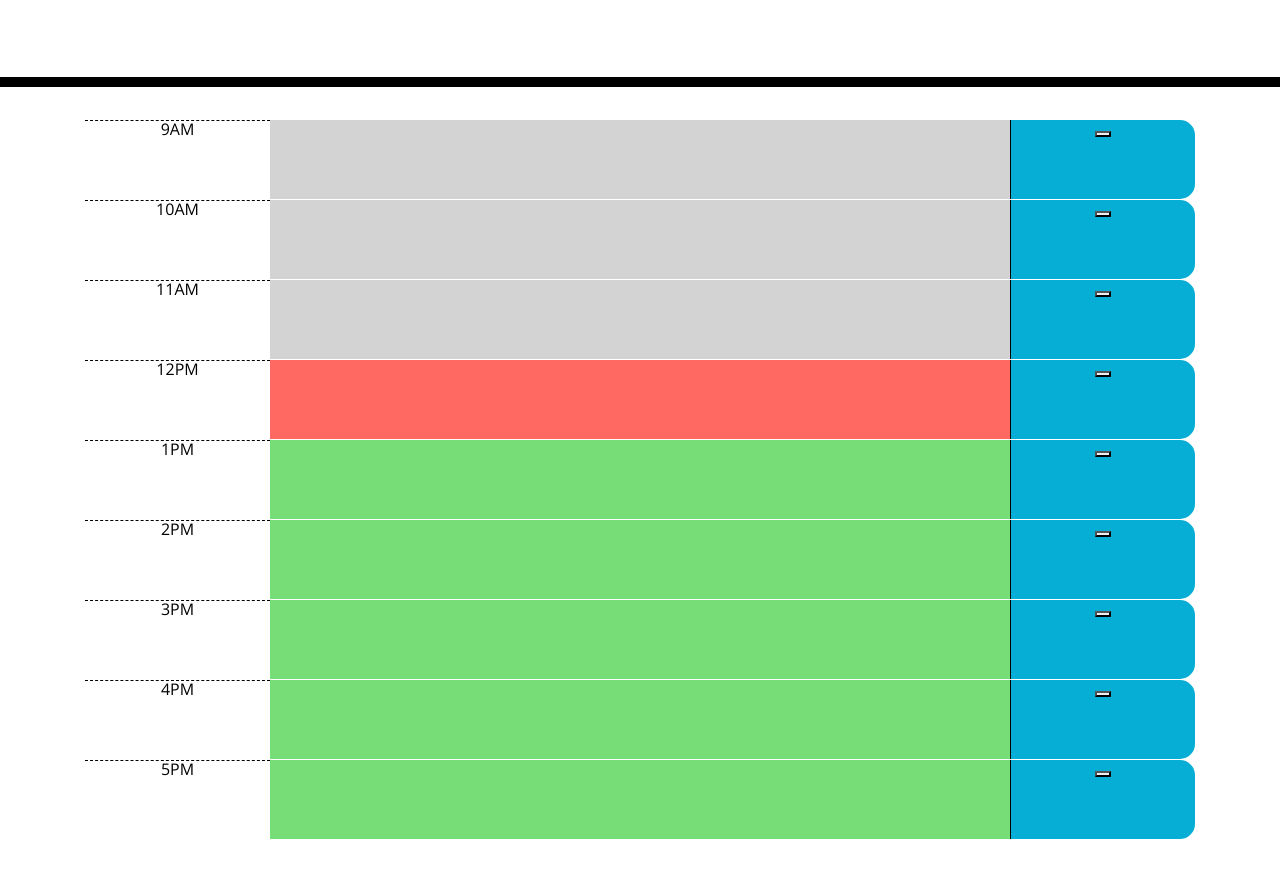
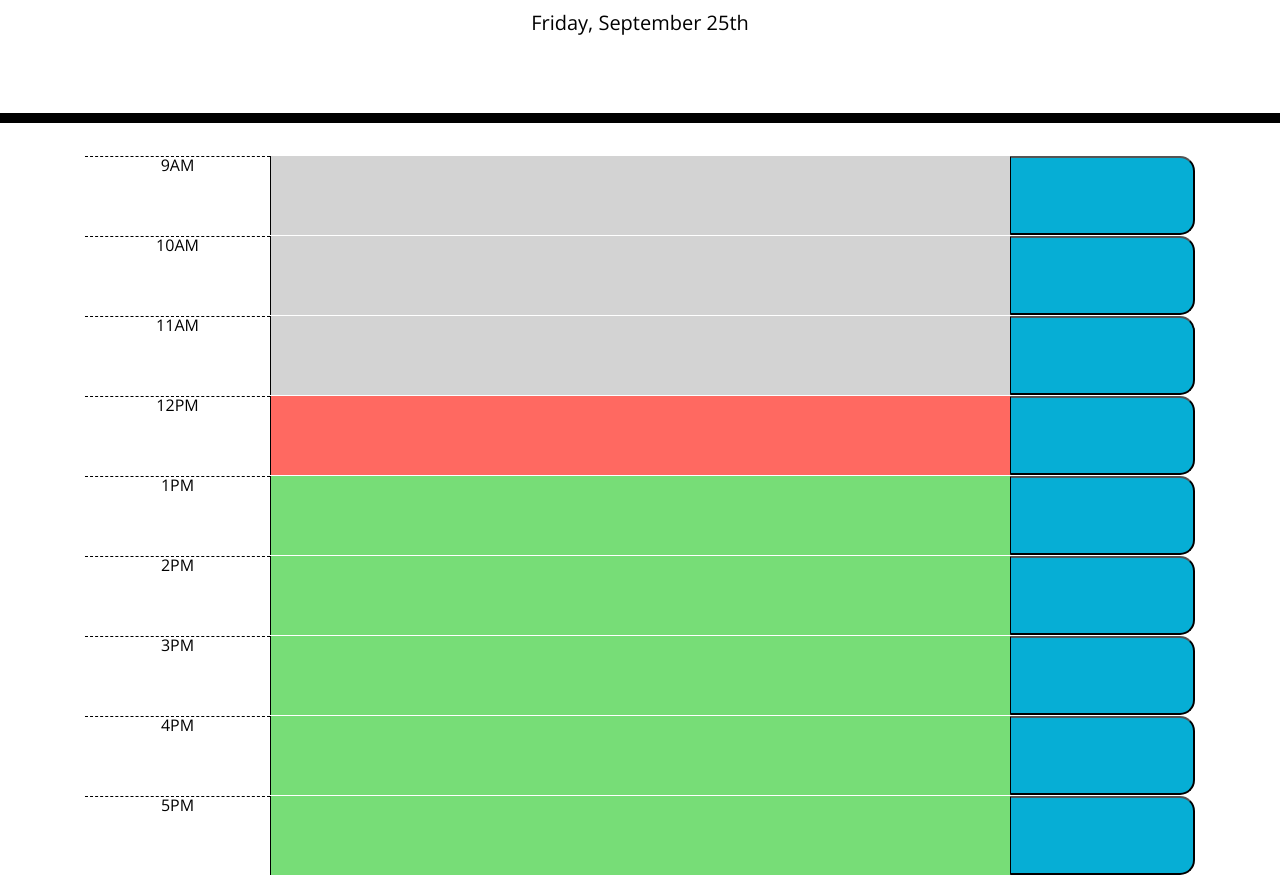
Before and after one commit to janessaref/plan-your-day, a plain HTML site: page index.html in a window 1280 px wide. Shown: the part 181-1056 px from the top of the page. Before the commit the page ends 1020 px from the top, so only its background shows below. Drawn offline with nearby package versions, Linux system fonts and the light colour scheme.

Commit message:
fix textarea and save button in html and add time from moment.js

```diff
--- a/index.html
+++ b/index.html
@@ -24,56 +24,56 @@
     <div class="container">
       <div class="row time-block">
         <div class="col-2 hour">9AM</div>
-        <div class="col-8 past"></div>
-        <div class="col-2 saveBtn"><button></button></div>
+        <textarea class="col-8 past"></textarea>
+        <button class="col-2 saveBtn"></button>
       </div>
 
       <div class="row time-block">
         <div class="col-2 hour">10AM</div>
-        <div class="col-8 past"></div>
-        <div class="col-2 saveBtn"><button></button></div>
+        <textarea class="col-8 past"></textarea>
+        <button class="col-2 saveBtn"></button>
       </div>
 
       <div class="row time-block">
         <div class="col-2 hour">11AM</div>
-        <div class="col-8 past"></div>
-        <div class="col-2 saveBtn"><button></button></div>
+        <textarea class="col-8 past"></textarea>
+        <button class="col-2 saveBtn"></button>
       </div>
 
       <div class="row time-block">
         <div class="col-2 hour">12PM</div>
-        <div class="col-8 present"></div>
-        <div class="col-2 saveBtn"><button></button></div>
+        <textarea class="col-8 present"></textarea>
+        <button class="col-2 saveBtn"></button>
       </div>
 
       <div class="row time-block">
         <div class="col-2 hour">1PM</div>
-        <div class="col-8 future"></div>
-        <div class="col-2 saveBtn"><button></button></div>
+        <textarea class="col-8 future"></textarea>
+        <button class="col-2 saveBtn"></button>
       </div>
 
       <div class="row time-block">
         <div class="col-2 hour">2PM</div>
-        <div class="col-8 future"></div>
-        <div class="col-2 saveBtn"><button></button></div>
+        <textarea class="col-8 future"></textarea>
+        <button class="col-2 saveBtn"></button>
       </div>
 
       <div class="row time-block">
         <div class="col-2 hour">3PM</div>
-        <div class="col-8 future"></div>
-        <div class="col-2 saveBtn"><button></button></div>
+        <textarea class="col-8 future"></textarea>
+        <button class="col-2 saveBtn"></button>
       </div>
 
       <div class="row time-block">
         <div class="col-2 hour">4PM</div>
-        <div class="col-8 future"></div>
-        <div class="col-2 saveBtn"><button></button></div>
+        <textarea class="col-8 future"></textarea>
+        <button class="col-2 saveBtn"></button>
       </div>
 
       <div class="row time-block">
         <div class="col-2 hour">5PM</div>
-        <div class="col-8 future"></div>
-        <div class="col-2 saveBtn"><button></button></div>
+        <textarea class="col-8 future"></textarea>
+        <button class="col-2 saveBtn"></button>
       </div>
 
 
--- a/script.js
+++ b/script.js
@@ -0,0 +1,16 @@
+/*
+Guide for day planner construction:
+1. add moment js static day
+2. local storage
+3. event listener to save button
+4. get colors to match the time of day
+*/
+
+// Today's date from moment.js
+
+var dayDate = document.getElementById("currentDay");
+dayDate.append(moment().format('dddd, MMMM Do'));
+
+var saveBtn = document.querySelectorAll(".save");
+
+// Event Listener for save button
```
